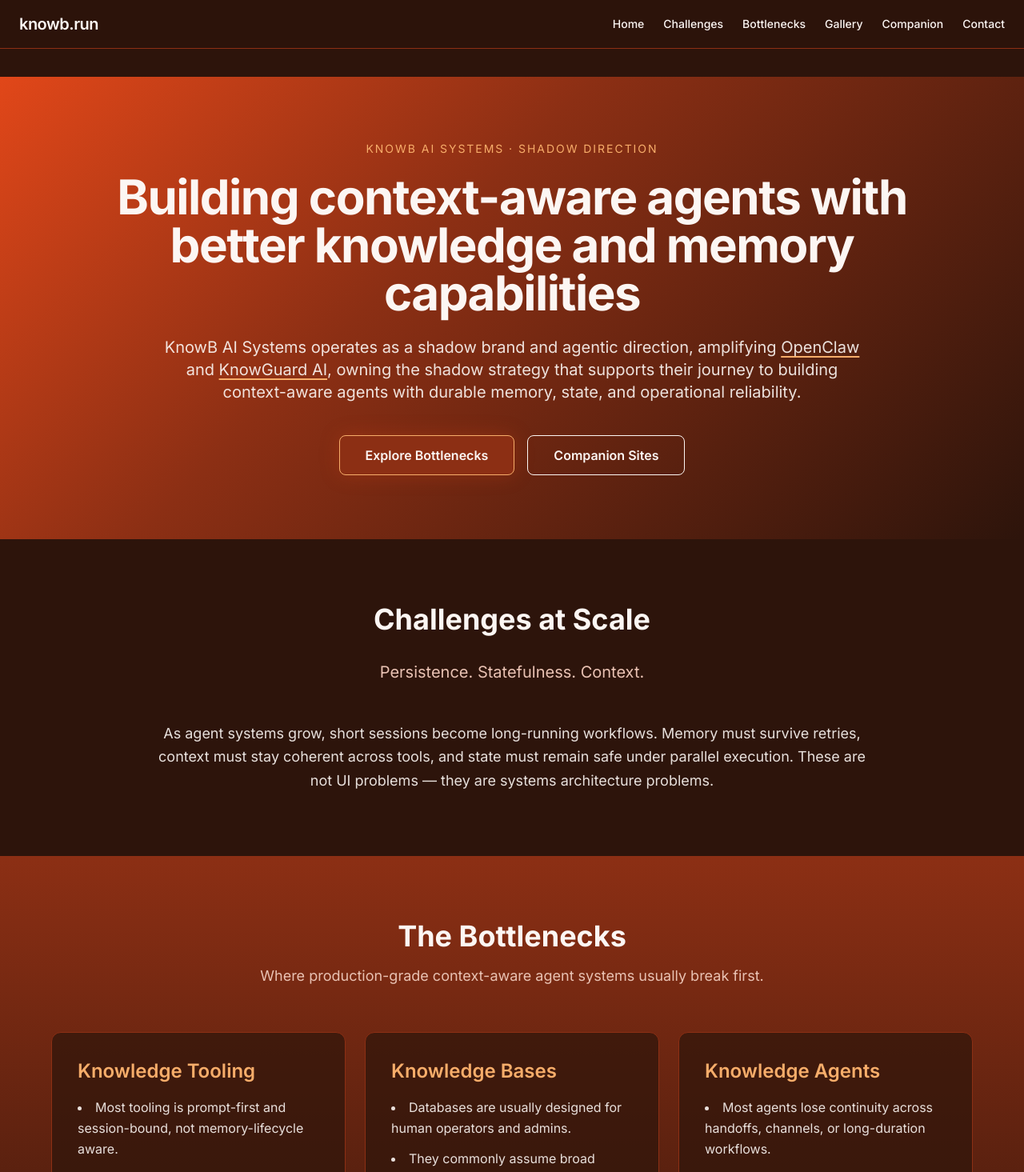
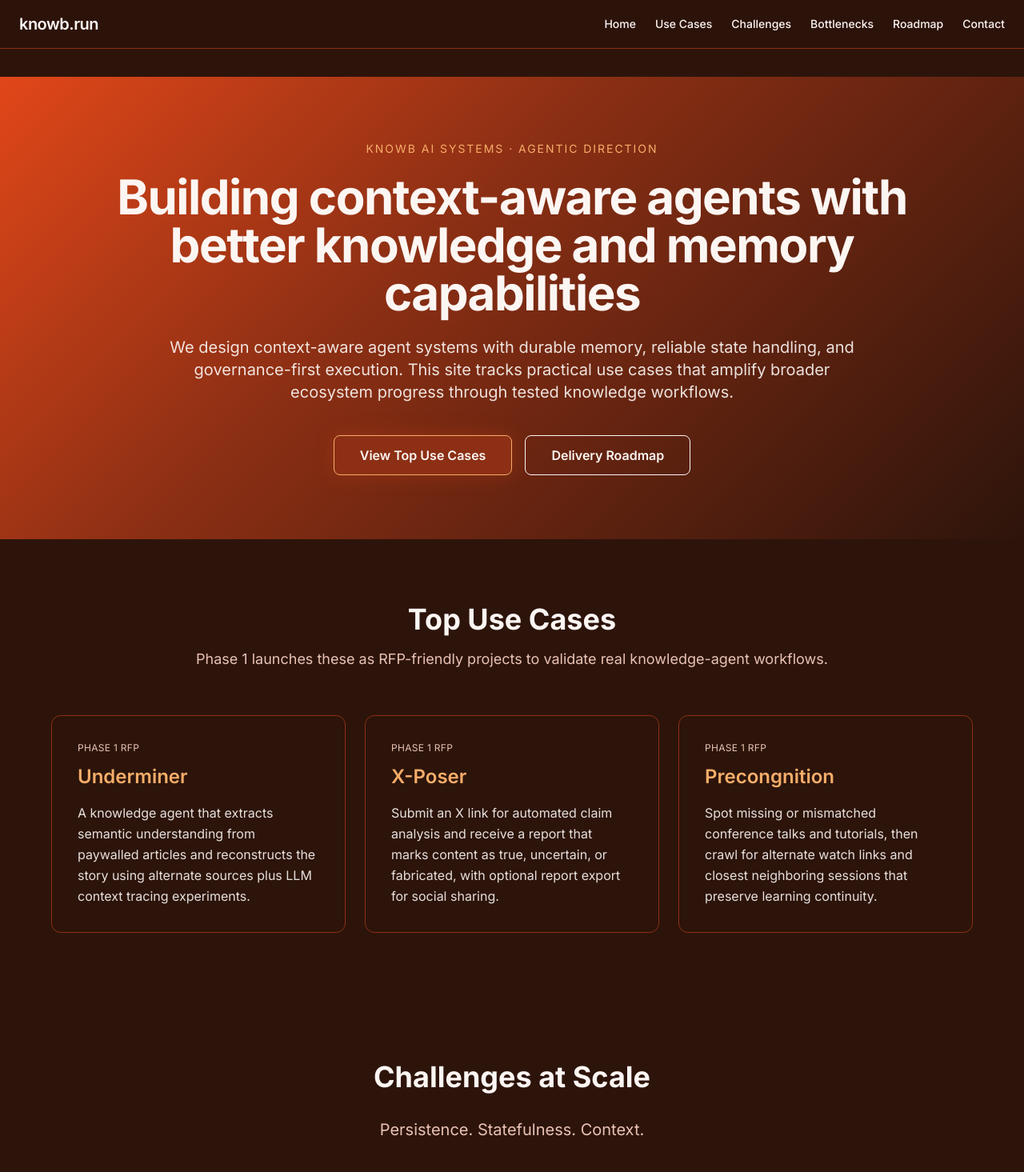
Before and after one commit to knowb-ai/knowb-ai.github.io, a Python web app: template templates/landing.html in a window 1280 px wide. Shown: the top 1465 px of the page at 80% size. Run offline with Jinja, Linux system fonts and the light colour scheme; the template is opened without the code that fills it, so the values that code supplies are empty; some libraries are stand-ins or nearby versions.

Commit message:
Refocus site direction and add GDPR policy coverage
Co-Authored-By: Oz <oz-agent@warp.dev>

```diff
--- a/templates/landing.html
+++ b/templates/landing.html
@@ -68,10 +68,10 @@
             <div class="text-xl font-semibold tracking-tight text-paper-ivory">knowb.run</div>
             <div class="flex gap-6 text-sm font-medium">
                 <a href="#home" class="text-paper-ivory hover:text-soft-ember transition-colors focus-visible:outline-none focus-visible:ring-2 focus-visible:ring-soft-ember focus-visible:ring-offset-2 focus-visible:ring-offset-charcoal-bark rounded-sm">Home</a>
+                <a href="#use-cases" class="text-paper-ivory hover:text-soft-ember transition-colors focus-visible:outline-none focus-visible:ring-2 focus-visible:ring-soft-ember focus-visible:ring-offset-2 focus-visible:ring-offset-charcoal-bark rounded-sm">Use Cases</a>
                 <a href="#challenges" class="text-paper-ivory hover:text-soft-ember transition-colors focus-visible:outline-none focus-visible:ring-2 focus-visible:ring-soft-ember focus-visible:ring-offset-2 focus-visible:ring-offset-charcoal-bark rounded-sm">Challenges</a>
                 <a href="#bottlenecks" class="text-paper-ivory hover:text-soft-ember transition-colors focus-visible:outline-none focus-visible:ring-2 focus-visible:ring-soft-ember focus-visible:ring-offset-2 focus-visible:ring-offset-charcoal-bark rounded-sm">Bottlenecks</a>
-                <a href="#gallery" class="text-paper-ivory hover:text-soft-ember transition-colors focus-visible:outline-none focus-visible:ring-2 focus-visible:ring-soft-ember focus-visible:ring-offset-2 focus-visible:ring-offset-charcoal-bark rounded-sm">Gallery</a>
-                <a href="#companion" class="text-paper-ivory hover:text-soft-ember transition-colors focus-visible:outline-none focus-visible:ring-2 focus-visible:ring-soft-ember focus-visible:ring-offset-2 focus-visible:ring-offset-charcoal-bark rounded-sm">Companion</a>
+                <a href="#roadmap" class="text-paper-ivory hover:text-soft-ember transition-colors focus-visible:outline-none focus-visible:ring-2 focus-visible:ring-soft-ember focus-visible:ring-offset-2 focus-visible:ring-offset-charcoal-bark rounded-sm">Roadmap</a>
                 <a href="#contact" class="text-paper-ivory hover:text-soft-ember transition-colors focus-visible:outline-none focus-visible:ring-2 focus-visible:ring-soft-ember focus-visible:ring-offset-2 focus-visible:ring-offset-charcoal-bark rounded-sm">Contact</a>
             </div>
         </nav>
@@ -80,24 +80,52 @@
     <main id="main-content" class="pt-24">
         <section id="home" class="scroll-mt-28 py-20 px-6 bg-knowb-autumn-core text-paper-ivory">
             <div class="max-w-5xl mx-auto text-center">
-                <p class="uppercase tracking-[0.14em] text-soft-ember text-sm mb-5">KnowB AI Systems · Shadow direction</p>
+                <p class="uppercase tracking-[0.14em] text-soft-ember text-sm mb-5">KnowB AI Systems · Agentic Direction</p>
                 <h1 class="text-5xl md:text-6xl font-bold mb-6 tracking-tight text-paper-ivory">
                     Building context-aware agents with better knowledge and memory capabilities
                 </h1>
                 <p class="text-lg md:text-xl text-paper-ivory/90 mb-10 max-w-4xl mx-auto leading-relaxed">
-                    KnowB AI Systems operates as a shadow brand and agentic direction, amplifying
-                    <a href="https://openclaw.ai/" target="_blank" rel="noreferrer" class="underline decoration-soft-ember underline-offset-4 hover:text-soft-ember focus-visible:outline-none focus-visible:ring-2 focus-visible:ring-soft-ember focus-visible:ring-offset-2 focus-visible:ring-offset-charcoal-bark rounded-sm">OpenClaw</a>
-                    and
-                    <a href="https://www.knowguardai.com/" target="_blank" rel="noreferrer" class="underline decoration-soft-ember underline-offset-4 hover:text-soft-ember focus-visible:outline-none focus-visible:ring-2 focus-visible:ring-soft-ember focus-visible:ring-offset-2 focus-visible:ring-offset-charcoal-bark rounded-sm">KnowGuard AI</a>,
-                    owning the shadow strategy that supports their journey to building context-aware agents with durable memory, state, and operational reliability.
+                    We design context-aware agent systems with durable memory, reliable state handling, and governance-first execution.
+                    This site tracks practical use cases that amplify broader ecosystem progress through tested knowledge workflows.
                 </p>
                 <div class="flex flex-col sm:flex-row gap-4 justify-center">
-                    <a href="#bottlenecks" class="px-8 py-3 bg-deep-rust text-paper-ivory border border-soft-ember rounded-lg font-semibold hover:bg-charcoal-bark transition-all shadow-fire-glow focus-visible:outline-none focus-visible:ring-2 focus-visible:ring-soft-ember focus-visible:ring-offset-2 focus-visible:ring-offset-charcoal-bark">
-                        Explore Bottlenecks
+                    <a href="#use-cases" class="px-8 py-3 bg-deep-rust text-paper-ivory border border-soft-ember rounded-lg font-semibold hover:bg-charcoal-bark transition-all shadow-fire-glow focus-visible:outline-none focus-visible:ring-2 focus-visible:ring-soft-ember focus-visible:ring-offset-2 focus-visible:ring-offset-charcoal-bark">
+                        View Top Use Cases
                     </a>
-                    <a href="#companion" class="px-8 py-3 border border-paper-ivory text-paper-ivory rounded-lg font-semibold hover:bg-paper-ivory hover:text-charcoal-bark transition-all focus-visible:outline-none focus-visible:ring-2 focus-visible:ring-soft-ember focus-visible:ring-offset-2 focus-visible:ring-offset-charcoal-bark">
-                        Companion Sites
+                    <a href="#roadmap" class="px-8 py-3 border border-paper-ivory text-paper-ivory rounded-lg font-semibold hover:bg-paper-ivory hover:text-charcoal-bark transition-all focus-visible:outline-none focus-visible:ring-2 focus-visible:ring-soft-ember focus-visible:ring-offset-2 focus-visible:ring-offset-charcoal-bark">
+                        Delivery Roadmap
                     </a>
+                </div>
+            </div>
+        </section>
+        <section id="use-cases" class="scroll-mt-28 py-20 px-6 bg-charcoal-bark">
+            <div class="max-w-6xl mx-auto">
+                <h2 class="text-4xl font-bold mb-4 text-center text-paper-ivory">Top Use Cases</h2>
+                <p class="text-center text-terracotta-border mb-14 text-lg">
+                    Phase 1 launches these as RFP-friendly projects to validate real knowledge-agent workflows.
+                </p>
+                <div class="grid md:grid-cols-3 gap-6">
+                    <article class="bg-charcoal-bark/70 border border-deep-rust rounded-xl p-8 hover:border-soft-ember hover:shadow-fire-glow transition-all">
+                        <div class="text-xs uppercase tracking-wide text-terracotta-border mb-3">Phase 1 RFP</div>
+                        <h3 class="text-2xl font-semibold mb-4 text-soft-ember">Underminer</h3>
+                        <p class="text-paper-ivory/90 leading-relaxed">
+                            A knowledge agent that extracts semantic understanding from paywalled articles and reconstructs the story using alternate sources plus LLM context tracing experiments.
+                        </p>
+                    </article>
+                    <article class="bg-charcoal-bark/70 border border-deep-rust rounded-xl p-8 hover:border-soft-ember hover:shadow-fire-glow transition-all">
+                        <div class="text-xs uppercase tracking-wide text-terracotta-border mb-3">Phase 1 RFP</div>
+                        <h3 class="text-2xl font-semibold mb-4 text-soft-ember">X-Poser</h3>
+                        <p class="text-paper-ivory/90 leading-relaxed">
+                            Submit an X link for automated claim analysis and receive a report that marks content as true, uncertain, or fabricated, with optional report export for social sharing.
+                        </p>
+                    </article>
+                    <article class="bg-charcoal-bark/70 border border-deep-rust rounded-xl p-8 hover:border-soft-ember hover:shadow-fire-glow transition-all">
+                        <div class="text-xs uppercase tracking-wide text-terracotta-border mb-3">Phase 1 RFP</div>
+                        <h3 class="text-2xl font-semibold mb-4 text-soft-ember">Precongnition</h3>
+                        <p class="text-paper-ivory/90 leading-relaxed">
+                            Spot missing or mismatched conference talks and tutorials, then crawl for alternate watch links and closest neighboring sessions that preserve learning continuity.
+                        </p>
+                    </article>
                 </div>
             </div>
         </section>
@@ -155,54 +183,29 @@
             </div>
         </section>
 
-        <section id="gallery" class="scroll-mt-28 py-20 px-6 bg-charcoal-bark">
+        <section id="roadmap" class="scroll-mt-28 py-20 px-6 bg-charcoal-bark">
             <div class="max-w-6xl mx-auto">
-                <h2 class="text-4xl font-bold mb-4 text-center text-paper-ivory">Live Systems Gallery</h2>
-                <p class="text-center text-terracotta-border mb-16 text-lg">
-                    Evolving projects exploring operational memory and context-aware agent behavior.
+                <h2 class="text-4xl font-bold mb-4 text-center text-paper-ivory">Delivery Roadmap</h2>
+                <p class="text-center text-terracotta-border mb-14 text-lg">
+                    The rollout starts with lightweight RFP projects, then transitions into governed link collection systems.
                 </p>
-
                 <div class="grid md:grid-cols-2 gap-6">
                     <article class="bg-charcoal-bark/70 border border-deep-rust rounded-xl p-8 hover:border-soft-ember hover:shadow-fire-glow transition-all">
-                        <h3 class="text-2xl font-semibold mb-4 text-soft-ember">kenobi</h3>
-                        <p class="text-paper-ivory/90 leading-relaxed">Knowledge-Base-as-a-Service prototype for secure, extensible memory infrastructure managed by policy-aware operators.</p>
+                        <h3 class="text-2xl font-semibold mb-4 text-soft-ember">Phase 1 · RFP Projects</h3>
+                        <ul class="space-y-3 text-paper-ivory/90 leading-relaxed list-disc list-inside">
+                            <li>Ship simple, testable prototypes with clear outcomes.</li>
+                            <li>Validate retrieval quality, context tracking, and report usability.</li>
+                            <li>Use these projects to define stable agent contracts and data boundaries.</li>
+                        </ul>
                     </article>
-
                     <article class="bg-charcoal-bark/70 border border-deep-rust rounded-xl p-8 hover:border-soft-ember hover:shadow-fire-glow transition-all">
-                        <h3 class="text-2xl font-semibold mb-4 text-soft-ember">XPosay</h3>
-                        <p class="text-paper-ivory/90 leading-relaxed">Real-time fact-checking workflows with retrieval-grounded agents and auditable context chains.</p>
+                        <h3 class="text-2xl font-semibold mb-4 text-soft-ember">Phase 2 · Link Collection Systems</h3>
+                        <ul class="space-y-3 text-paper-ivory/90 leading-relaxed list-disc list-inside">
+                            <li>Deploy selected use cases as link collectors with policy-scoped crawling.</li>
+                            <li>Grow proprietary datasets for retrieval, verification, and memory loops.</li>
+                            <li>Apply GDPR-first controls through Terms and Privacy policy enforcement.</li>
+                        </ul>
                     </article>
-
-                    <article class="bg-charcoal-bark/70 border border-deep-rust rounded-xl p-8 hover:border-soft-ember hover:shadow-fire-glow transition-all">
-                        <h3 class="text-2xl font-semibold mb-4 text-soft-ember">Disqus</h3>
-                        <p class="text-paper-ivory/90 leading-relaxed">Collaborative idea incubation where memory continuity and structured discussion context drive project evolution.</p>
-                    </article>
-
-                    <article class="bg-charcoal-bark/70 border border-deep-rust rounded-xl p-8 hover:border-soft-ember hover:shadow-fire-glow transition-all">
-                        <h3 class="text-2xl font-semibold mb-4 text-soft-ember">One Punch Trainer</h3>
-                        <p class="text-paper-ivory/90 leading-relaxed">A personalized training agent that fuses curated exercise knowledge, user memory, and context-aware planning loops.</p>
-                    </article>
-                </div>
-            </div>
-        </section>
-
-        <section id="companion" class="scroll-mt-28 py-20 px-6 bg-rust-charcoal text-paper-ivory">
-            <div class="max-w-6xl mx-auto">
-                <h2 class="text-4xl font-bold mb-4 text-center text-paper-ivory">Companion Ecosystem</h2>
-                <p class="text-center text-terracotta-border mb-14 text-lg">
-                    As the shadow direction, KnowB AI Systems amplifies systems execution and knowledge architecture for these enterprises.
-                </p>
-
-                <div class="grid md:grid-cols-2 gap-6">
-                    <a href="https://openclaw.ai/" target="_blank" rel="noreferrer" class="block bg-charcoal-bark/70 border border-deep-rust rounded-xl p-8 hover:border-soft-ember hover:shadow-fire-glow transition-all focus-visible:outline-none focus-visible:ring-2 focus-visible:ring-soft-ember focus-visible:ring-offset-2 focus-visible:ring-offset-charcoal-bark">
-                        <h3 class="text-2xl font-semibold mb-3 text-soft-ember">OpenClaw</h3>
-                        <p class="text-paper-ivory/90 leading-relaxed">Systems and interfaces for production-ready autonomous workflows.</p>
-                    </a>
-
-                    <a href="https://www.knowguardai.com/" target="_blank" rel="noreferrer" class="block bg-charcoal-bark/70 border border-deep-rust rounded-xl p-8 hover:border-soft-ember hover:shadow-fire-glow transition-all focus-visible:outline-none focus-visible:ring-2 focus-visible:ring-soft-ember focus-visible:ring-offset-2 focus-visible:ring-offset-charcoal-bark">
-                        <h3 class="text-2xl font-semibold mb-3 text-soft-ember">KnowGuard AI</h3>
-                        <p class="text-paper-ivory/90 leading-relaxed">Governance, safeguards, and trust layers for knowledge and agent operations.</p>
-                    </a>
                 </div>
             </div>
         </section>
@@ -214,23 +217,24 @@
                 <div class="lg:pr-4">
                     <div class="text-xl font-semibold tracking-tight mb-4">knowb.run</div>
                     <p class="text-paper-ivory/85 leading-relaxed">
-                        KnowB AI Systems is a shadow brand operating like an agent for partner enterprises, owning the direction that amplifies context-aware agent outcomes.
+                        KnowB AI Systems builds practical knowledge-agent systems that improve context continuity, operational trust, and long-run memory quality.
                     </p>
                 </div>
 
                 <ul class="space-y-3 text-sm">
                     <li class="text-paper-ivory font-semibold uppercase tracking-wide text-xs">Navigation</li>
                     <li><a href="#home" class="text-paper-ivory/85 hover:text-soft-ember transition-colors focus-visible:outline-none focus-visible:ring-2 focus-visible:ring-soft-ember focus-visible:ring-offset-2 focus-visible:ring-offset-charcoal-bark rounded-sm">Home</a></li>
+                    <li><a href="#use-cases" class="text-paper-ivory/85 hover:text-soft-ember transition-colors focus-visible:outline-none focus-visible:ring-2 focus-visible:ring-soft-ember focus-visible:ring-offset-2 focus-visible:ring-offset-charcoal-bark rounded-sm">Use Cases</a></li>
                     <li><a href="#challenges" class="text-paper-ivory/85 hover:text-soft-ember transition-colors focus-visible:outline-none focus-visible:ring-2 focus-visible:ring-soft-ember focus-visible:ring-offset-2 focus-visible:ring-offset-charcoal-bark rounded-sm">Challenges</a></li>
                     <li><a href="#bottlenecks" class="text-paper-ivory/85 hover:text-soft-ember transition-colors focus-visible:outline-none focus-visible:ring-2 focus-visible:ring-soft-ember focus-visible:ring-offset-2 focus-visible:ring-offset-charcoal-bark rounded-sm">Bottlenecks</a></li>
-                    <li><a href="#gallery" class="text-paper-ivory/85 hover:text-soft-ember transition-colors focus-visible:outline-none focus-visible:ring-2 focus-visible:ring-soft-ember focus-visible:ring-offset-2 focus-visible:ring-offset-charcoal-bark rounded-sm">Gallery</a></li>
                 </ul>
 
                 <ul class="space-y-3 text-sm">
-                    <li class="text-paper-ivory font-semibold uppercase tracking-wide text-xs">Companion Sites</li>
-                    <li><a href="https://openclaw.ai/" target="_blank" rel="noreferrer" class="text-paper-ivory/85 hover:text-soft-ember transition-colors focus-visible:outline-none focus-visible:ring-2 focus-visible:ring-soft-ember focus-visible:ring-offset-2 focus-visible:ring-offset-charcoal-bark rounded-sm">OpenClaw</a></li>
-                    <li><a href="https://www.knowguardai.com/" target="_blank" rel="noreferrer" class="text-paper-ivory/85 hover:text-soft-ember transition-colors focus-visible:outline-none focus-visible:ring-2 focus-visible:ring-soft-ember focus-visible:ring-offset-2 focus-visible:ring-offset-charcoal-bark rounded-sm">KnowGuard AI</a></li>
+                    <li class="text-paper-ivory font-semibold uppercase tracking-wide text-xs">Program</li>
+                    <li><a href="#roadmap" class="text-paper-ivory/85 hover:text-soft-ember transition-colors focus-visible:outline-none focus-visible:ring-2 focus-visible:ring-soft-ember focus-visible:ring-offset-2 focus-visible:ring-offset-charcoal-bark rounded-sm">Roadmap</a></li>
                     <li><a href="/landing/" class="text-paper-ivory/85 hover:text-soft-ember transition-colors focus-visible:outline-none focus-visible:ring-2 focus-visible:ring-soft-ember focus-visible:ring-offset-2 focus-visible:ring-offset-charcoal-bark rounded-sm">Landing Variant</a></li>
+                    <li><a href="/terms/" class="text-paper-ivory/85 hover:text-soft-ember transition-colors focus-visible:outline-none focus-visible:ring-2 focus-visible:ring-soft-ember focus-visible:ring-offset-2 focus-visible:ring-offset-charcoal-bark rounded-sm">Terms</a></li>
+                    <li><a href="/privacy/" class="text-paper-ivory/85 hover:text-soft-ember transition-colors focus-visible:outline-none focus-visible:ring-2 focus-visible:ring-soft-ember focus-visible:ring-offset-2 focus-visible:ring-offset-charcoal-bark rounded-sm">Privacy</a></li>
                 </ul>
 
                 <ul class="space-y-3 text-sm">
```
Also changed, not shown: ORGBRAND_GUIDELINES.md (+14 -0 lines), content/privacy.md (added, +76 -0 lines), content/terms.md (added, +50 -0 lines), templates/index.html (+62 -58 lines).
